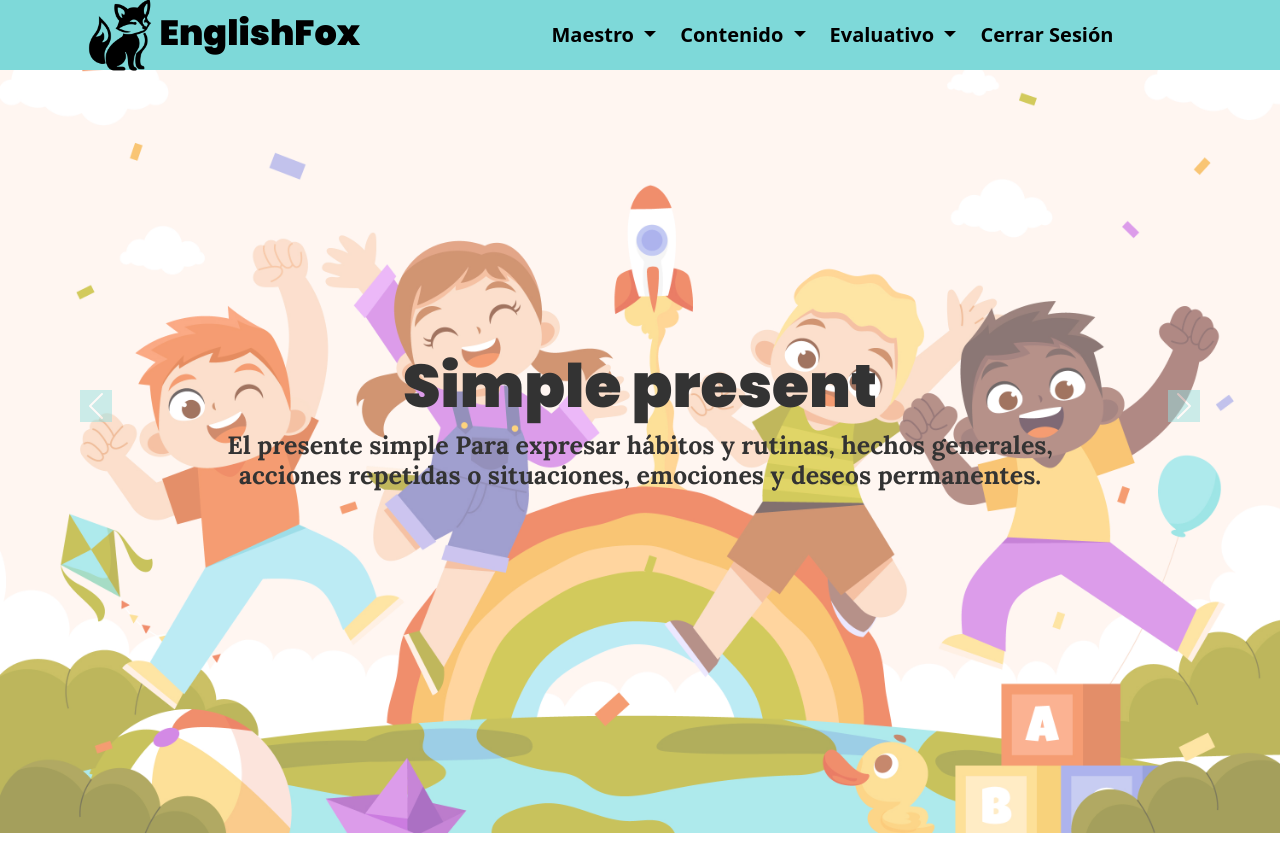
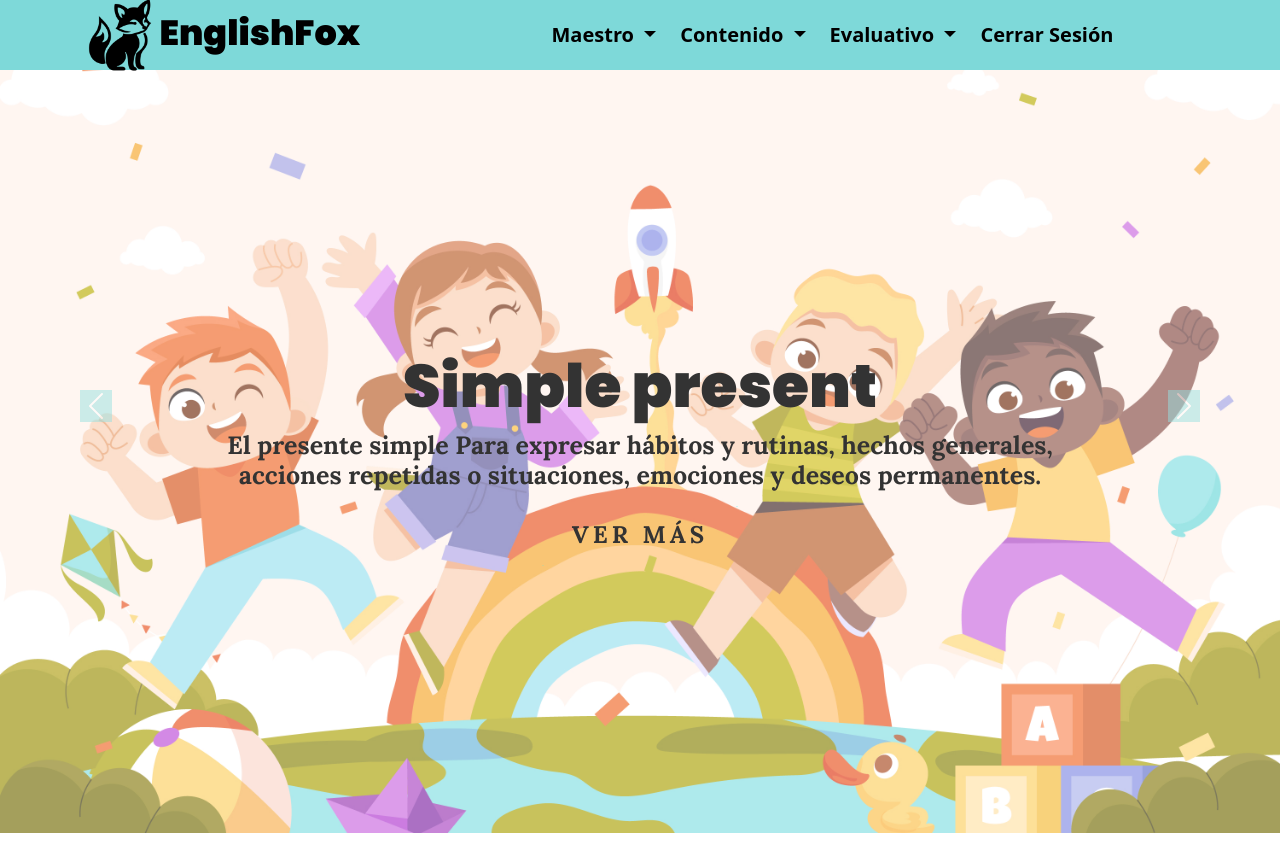
Before and after one commit to Santiago256/ProyectoAnalisis, an ASP.NET Core app: page /Home/Contenido in a window 1280 px wide. Run offline with ASP.NET Core 8, Linux system fonts and the light colour scheme; the visitor is signed in with stand-in values (Sample User, id 1); some libraries are stand-ins or nearby versions.

Commit message:
Contenido completo

```diff
--- a/Views/Inicio/Contenido.cshtml
+++ b/Views/Inicio/Contenido.cshtml
@@ -112,6 +112,85 @@
         color: #000000;
     }
 
+    .a {
+        position: relative;
+        display: inline-block;
+        padding: 15px 30px;
+        color: #000000;
+        text-transform: uppercase;
+        letter-spacing: 4px;
+        text-decoration: none;
+        font-size: 24px;
+        overflow: hidden;
+        transition: 0.1s;
+    }
+
+        .a:hover {
+            color: #000000;
+            background: #03e9f4;
+            box-shadow: 0 0 10px #03e9f4, 0 0 40px #03e9f4, 0 0 80px #03e9f4;
+            transition-delay: 0.5s;
+        }
+
+        .a .span {
+            position: absolute;
+            display: block;
+        }
+
+            .a .span:nth-child(1) {
+                top: 0;
+                left: -100%;
+                width: 100%;
+                height: 2px;
+                background: linear-gradient(90deg, transparent, #03e9f4);
+            }
+
+        .a:hover .span:nth-child(1) {
+            left: 100%;
+            transition: 0.5s;
+        }
+
+        .a .span:nth-child(3) {
+            bottom: 0;
+            right: -100%;
+            width: 100%;
+            height: 2px;
+            background: linear-gradient(270deg, transparent, #03e9f4);
+        }
+
+        .a:hover .span:nth-child(3) {
+            right: 100%;
+            transition: 0.5s;
+            transition-delay: 0.5s;
+        }
+
+        .a .span:nth-child(2) {
+            top: -100%;
+            right: 0;
+            width: 2px;
+            height: 100%;
+            background: linear-gradient(180deg, transparent, #03e9f4);
+        }
+
+        .a:hover .span:nth-child(2) {
+            top: 100%;
+            transition: 1s;
+            transition-delay: 0.20s;
+        }
+
+        .a .span:nth-child(4) {
+            bottom: -100%;
+            left: 0;
+            width: 2px;
+            height: 100%;
+            background: linear-gradient(360deg, transparent, #03e9f4);
+        }
+
+        .a:hover .span:nth-child(4) {
+            bottom: 100%;
+            transition: 1s;
+            transition-delay: 0.60s;
+        }
 
 </style>
 <div id="carouselExample" class="carousel slide" data-bs-ride="carousel">
@@ -123,23 +202,31 @@
                 <p>El presente simple Para expresar
                     hábitos y rutinas, hechos generales,
                     acciones repetidas o situaciones, emociones y deseos permanentes.</p>
+                <a class="a" href="https://www.britishcouncil.co/blog/aprende-ingles/present-simple" target="_blank">
+                    <span class="span"></span>
+                    <span class="span"></span>
+                    <span class="span"></span>
+                    <span class="span"></span>
+                    Ver más
+                </a>
             </div>
         </div>
         <div class="carousel-item">
-            <img src="/Img/Knights duel with swords at ancient city.jpg" class="d-block mx-auto" alt="Pasado Simple">
+            <img src="/Img/567deab744d2cfb6e1bad45833dfda95 (2).jpg" class="d-block mx-auto" alt="Futuro Simple">
             <div class="carousel-caption d-none d-md-block">
-                <h5>Simple Past</h5>
-                <p>El pasado simple o past simple del inglés es un tiempo verbal que expresa situaciones o acciones que se dieron en el pasado, y aunque pueden ser del pasado reciente o del pasado lejano, su duración no es importante; solo se debe entender que estas ya finalizaron.</p>
-            </div>
+                <h5>Verb TO BE</h5>
+                <p>Así como en cualquier lengua,
+                    el verbo to be es uno de los principales del inglés.
+                  Te lo puedes encontrar en casi cualquier texto y lo puedes escuchar en cualquier momento en cualquiera de sus conjugaciones y significados</p>
+                <a class="a" href="https://www.abaenglish.com/es/verbos-ingles/to-be/" target="_blank">
+                    <span class="span"></span>
+                    <span class="span"></span>
+                    <span class="span"></span>
+                    <span class="span"></span>
+                    Ver más
+                </a>
+                </div>
         </div>
-        <div class="carousel-item">
-            <img src="/Img/future-city-street-with-futuristic-glass-buildings-unusual-shapes_107791-3028 (1).jpg" class="d-block mx-auto" alt="Futuro Simple">
-            <div class="carousel-caption d-none d-md-block">
-                <h5>Simple Future</h5>
-                <p>¿Quieres hablar sobre tus próximas vacaciones?, ¿o tal vez de dónde quieres trabajar en unos años?, ¿de lo que te quieres comprar en tu cumpleaños? Para todo eso y más sirve el futuro simple en inglés a través de will."</p>
-            </div>
-        </div>
-
     </div>
     <button class="carousel-control-prev" type="button" data-bs-target="#carouselExample" data-bs-slide="prev">
         <span class="carousel-control-prev-icon" aria-hidden="true"></span>
```
Also changed, not shown: wwwroot/Img/567deab744d2cfb6e1bad45833dfda95 (2).jpg (added).
